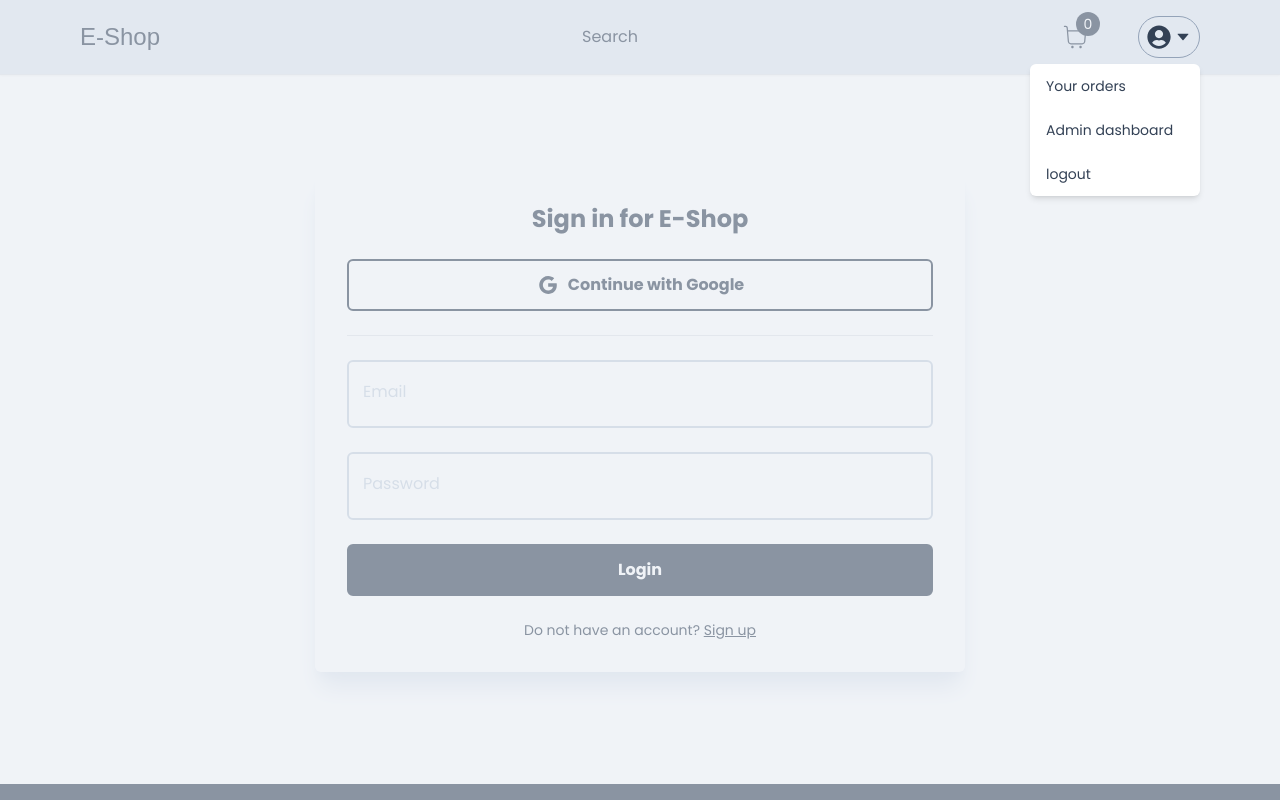
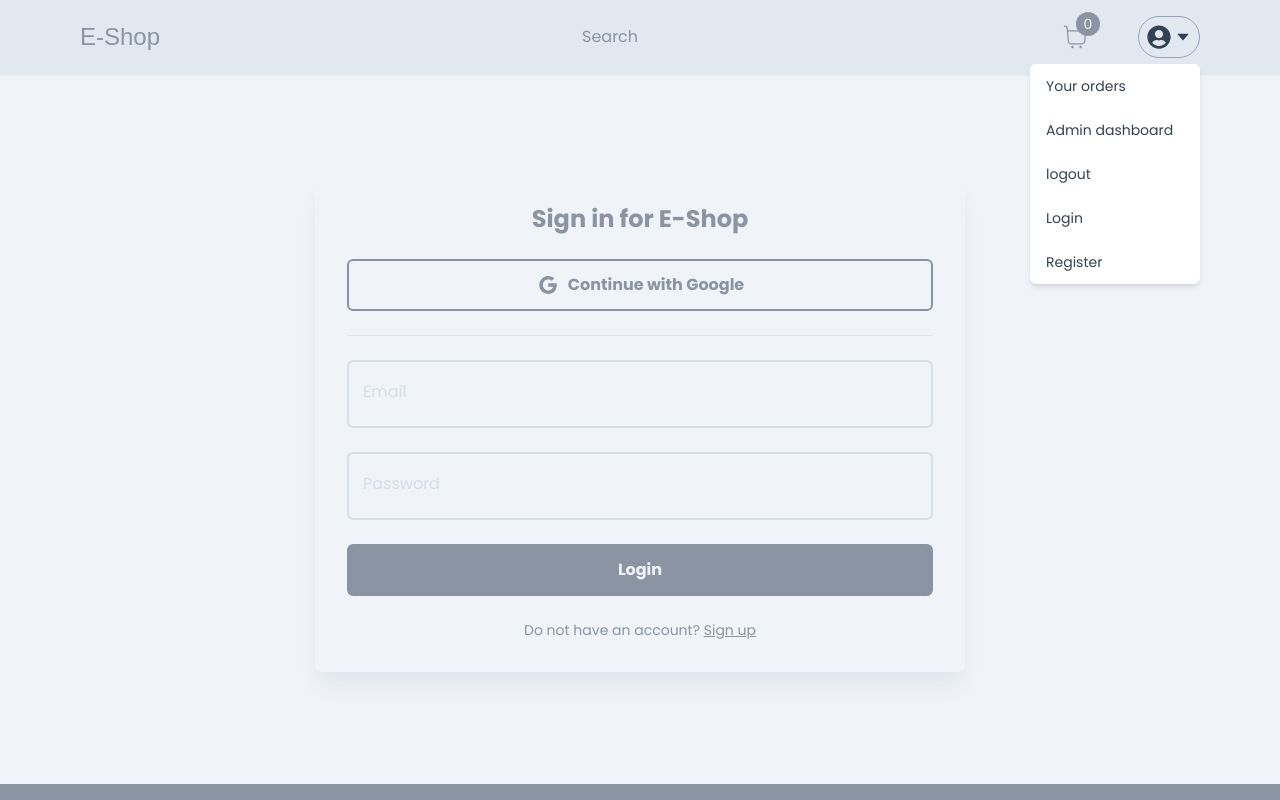
Before and after one commit to yassin-ben-haj-ali/e-shop, a Next.js app: page /login in a window 1280 px wide. Both pictures are taken after a click on the element 1169 px from the left and 37 px from the top of the page. Shown: the top 800 px of the page. Built offline with nearby package versions, Linux system fonts and the light colour scheme; a web font is replaced by a local one.

Commit message:
Call Sign in function in LoginForm and pass the input data

```diff
--- a/app/components/nav/UserMenu.tsx
+++ b/app/components/nav/UserMenu.tsx
@@ -32,6 +32,14 @@ const UserMenu = () => {
                         signOut()
                     }}>logout</MenuItem>
                 </div>
+                <div>
+                    <Link href="/login">
+                        <MenuItem onClick={toggleOpen}>Login</MenuItem>
+                    </Link>
+                    <Link href="/register">
+                        <MenuItem onClick={toggleOpen}>Register</MenuItem>
+                    </Link>
+                </div>
             </div>}
         </div>
         {isOpen ? <BackDrop onClick={toggleOpen} /> : null}
--- a/app/login/LoginForm.tsx
+++ b/app/login/LoginForm.tsx
@@ -7,8 +7,12 @@ import { FieldValues, SubmitHandler, useForm } from "react-hook-form";
 import Button from "../components/Button";
 import Link from "next/link";
 import { AiOutlineGoogle } from "react-icons/ai";
+import { signIn } from "next-auth/react"
+import { useRouter } from "next/navigation";
+import toast from "react-hot-toast";
 
 const LoginForm = () => {
+    const router=useRouter();
     const [isLoading, setIsLoading] = useState(false);
     const { register, handleSubmit, formState: { errors } } = useForm<FieldValues>({
         defaultValues: {
@@ -19,12 +23,25 @@ const LoginForm = () => {
 
     const onSubmit: SubmitHandler<FieldValues> = (data) => {
         setIsLoading(false);
-        console.log(data);
+        signIn("credentials", {
+            ...data,
+            redirect: false
+        }).then((callback) => {
+            setIsLoading(false)
+            if (callback?.ok) {
+                router.push('/cart');
+                router.refresh()
+                toast.success('Logged In')
+            }
+            if (callback?.error) {
+                toast.error(callback.error)
+            }
+        })
     }
 
     return (<>
         <Heading title="Sign in for E-Shop" />
-        <Button outline label="Continue with Google" icon={AiOutlineGoogle} onClick={() =>{}} />
+        <Button outline label="Continue with Google" icon={AiOutlineGoogle} onClick={() => { }} />
         <hr className="bg-slate-300 w-full h-px" />
         <Input
             id="email"
```
